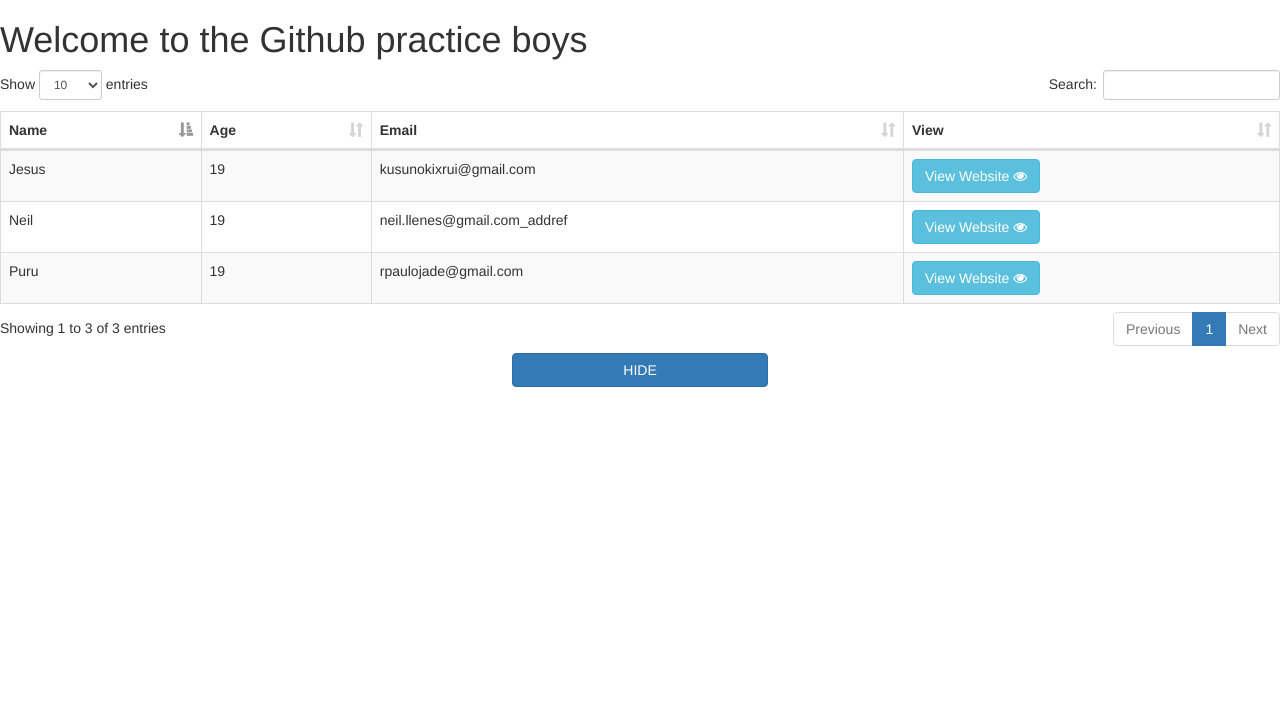
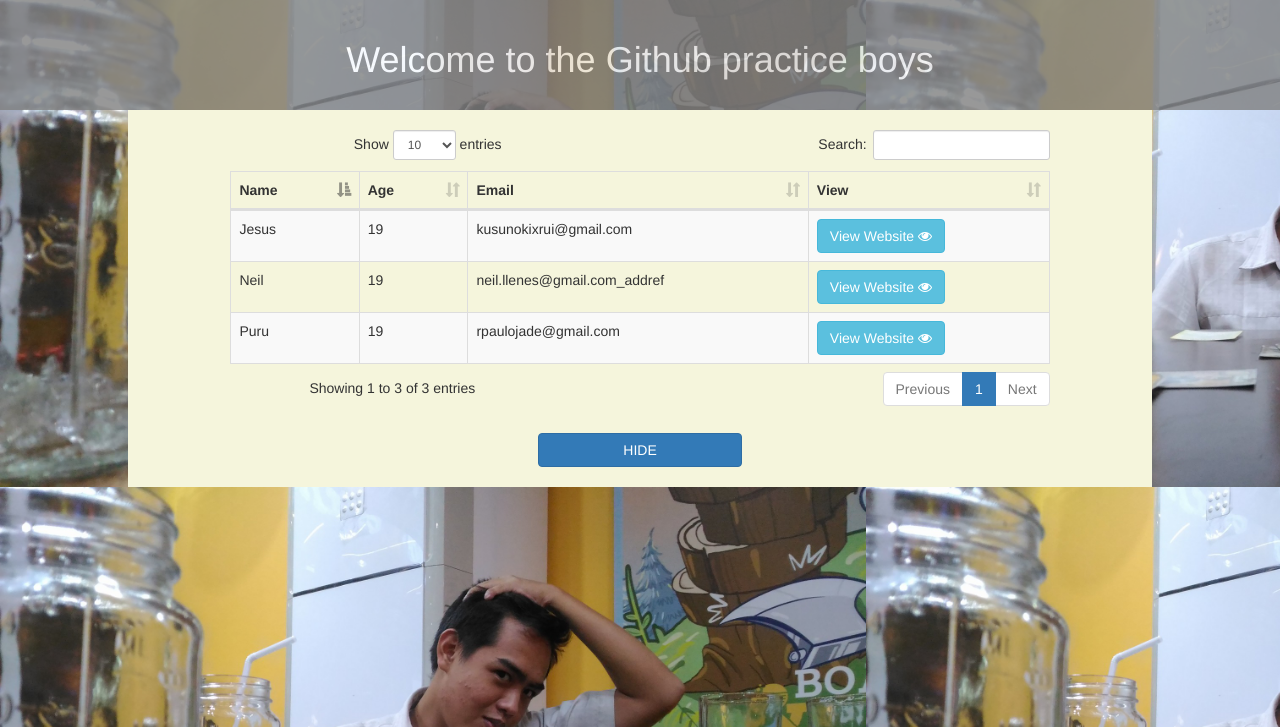
Before and after one commit to Pancakes13/Github-Practice-with-JM-and-Paulo, a PHP site: page / in a window 1280 px wide. Shown: the top 727 px of the page. Run offline with PHP 8.4, Linux system fonts and the light colour scheme.

Commit message:
Added an image and changed up the background of the application
Made Paulo the background screen. Made it so that hes picture is copied all over the background of the website

```diff
--- a/index.php
+++ b/index.php
@@ -14,11 +14,33 @@
 		#buttonContent{
 			width:20%;
 		}
+		#taable{
+			width:80%;
+		}
+		body{
+			background-image:url("includes/img/paulo2.jpg");
+			background-size: contain;
+		}
+		#tableDiv{
+			background-color:beige;
+			margin-left:10%;
+			margin-right:10%;
+		}
+		#headerDiv{
+			background-color:grey;
+			opacity:0.8;
+		}
 	</style>
 </head>
 <body>
-	<h1>Welcome to the Github practice boys</h1>
+	<div id="headerDiv" align="center">
+		<br>
+		<h1 style="color:white;">Welcome to the Github practice boys</h1>
+		<br>
+	</div>
+	<div id="tableDiv" align="center">
 		<div id="taable">
+		<br>
 			<table id="infoTable" class="table table-bordered table-striped table-hover">
 				<thead>
 					<tr>
@@ -50,8 +72,11 @@
 				</tbody>
 			</table>
 		</div>
+		<br>
 		<div align="center">
 			<button id="buttonContent" class="btn btn-primary" onclick="unHide()"></button>
+		</div>
+		<br>
 	</div>
 </body>
 <script src="includes/jQuery/jquery-3.2.1.min.js"></script>
```
Also changed, not shown: includes/img/paulo2.jpg (added). Lines whose indentation alone changed are shown as unchanged.
